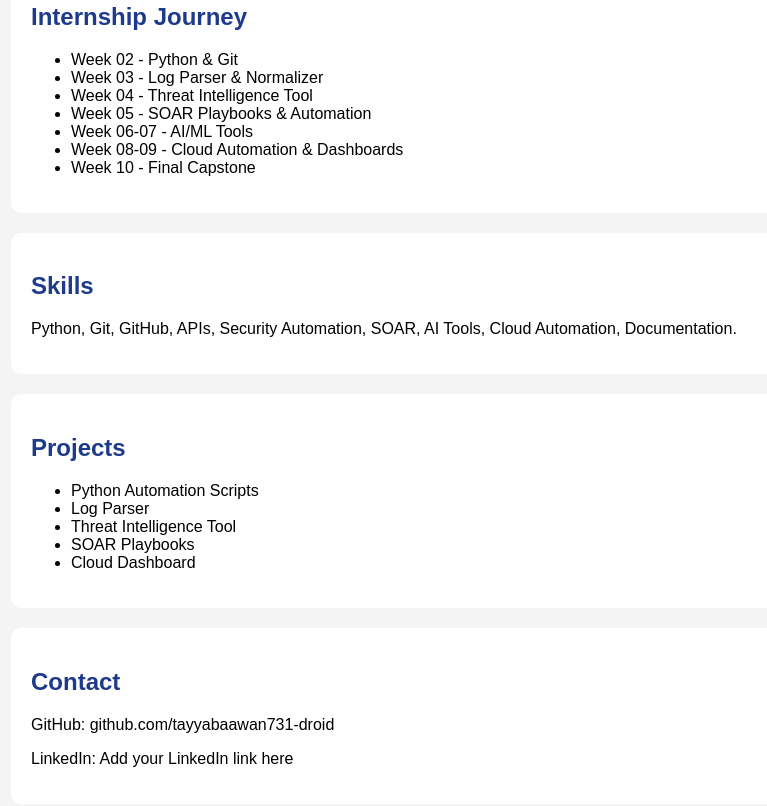
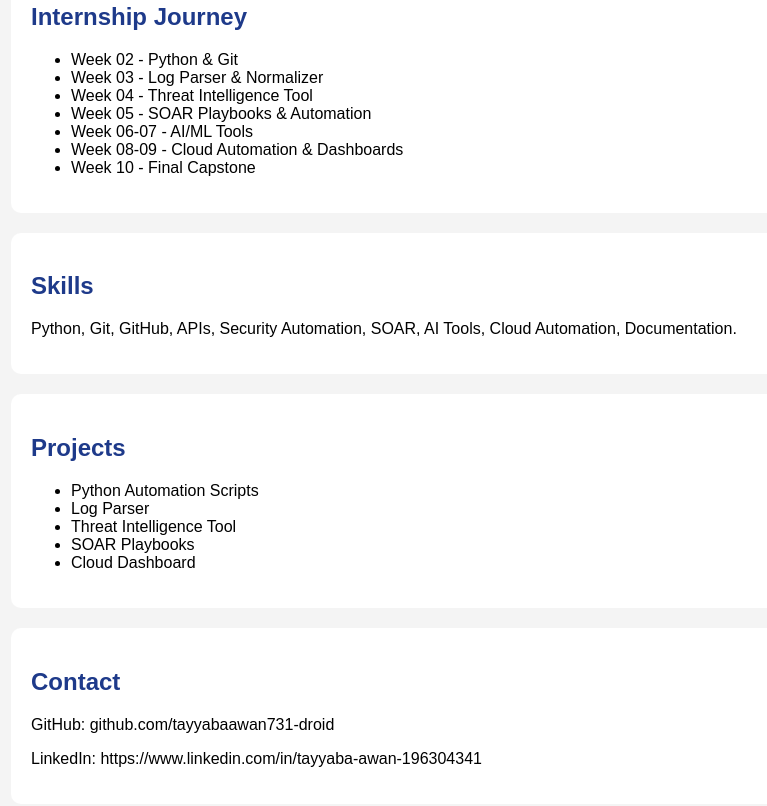
Before and after one commit to tayyabaawan731-droid/the-arzens-portfolio, a plain HTML site: page index.html in a window 1280 px wide. Shown: the part 413-1219 px from the top of the page, without its empty margins (9-776 px from the left). Drawn offline with Linux system fonts and the light colour scheme.

Commit message:
Add files via upload

```diff
--- a/index.html
+++ b/index.html
@@ -55,7 +55,7 @@
     <section>
         <h2>Contact</h2>
         <p>GitHub: github.com/tayyabaawan731-droid</p>
-        <p>LinkedIn: Add your LinkedIn link here</p>
+        <p>LinkedIn: https://www.linkedin.com/in/tayyaba-awan-196304341</p>
     </section>
 
 </body>
```
